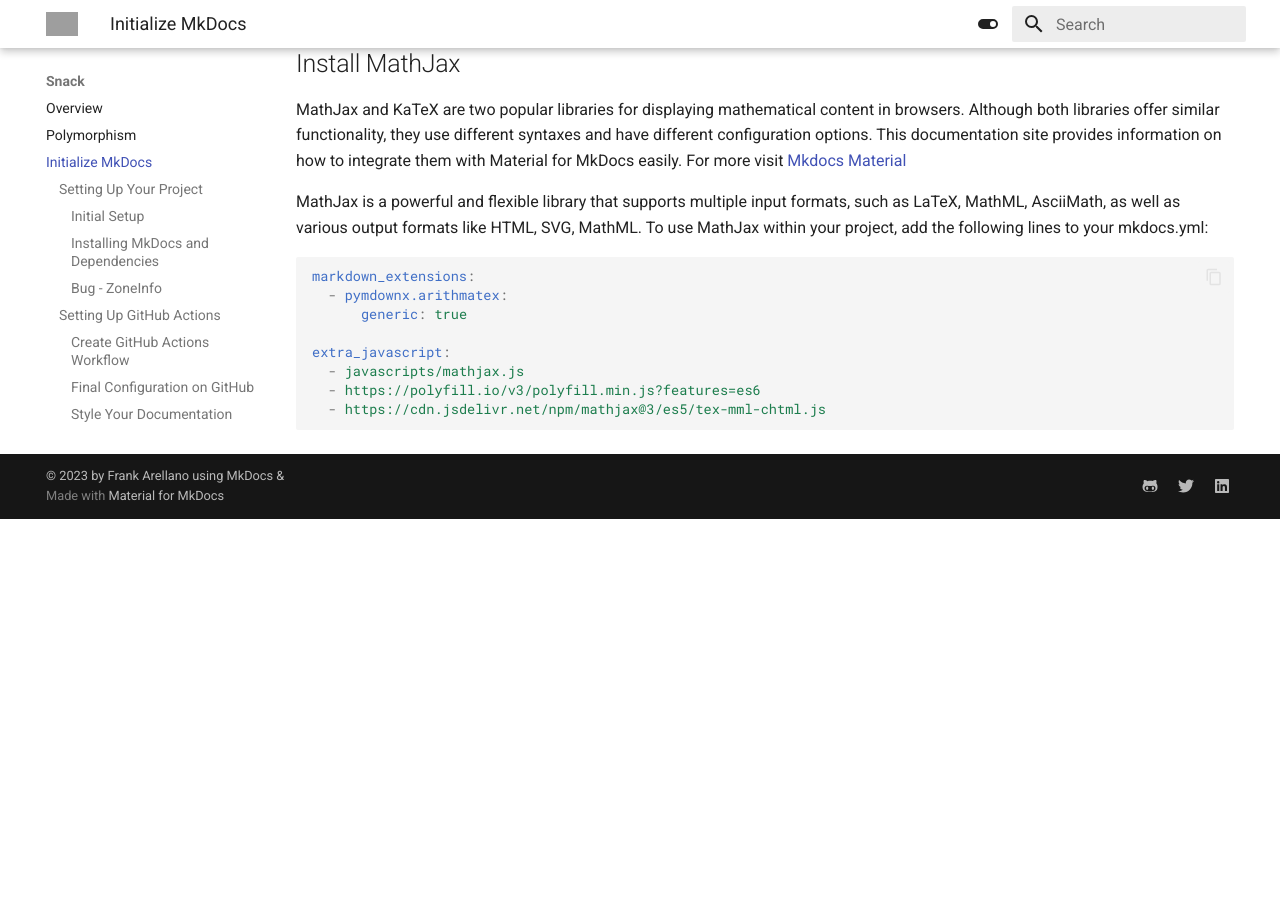
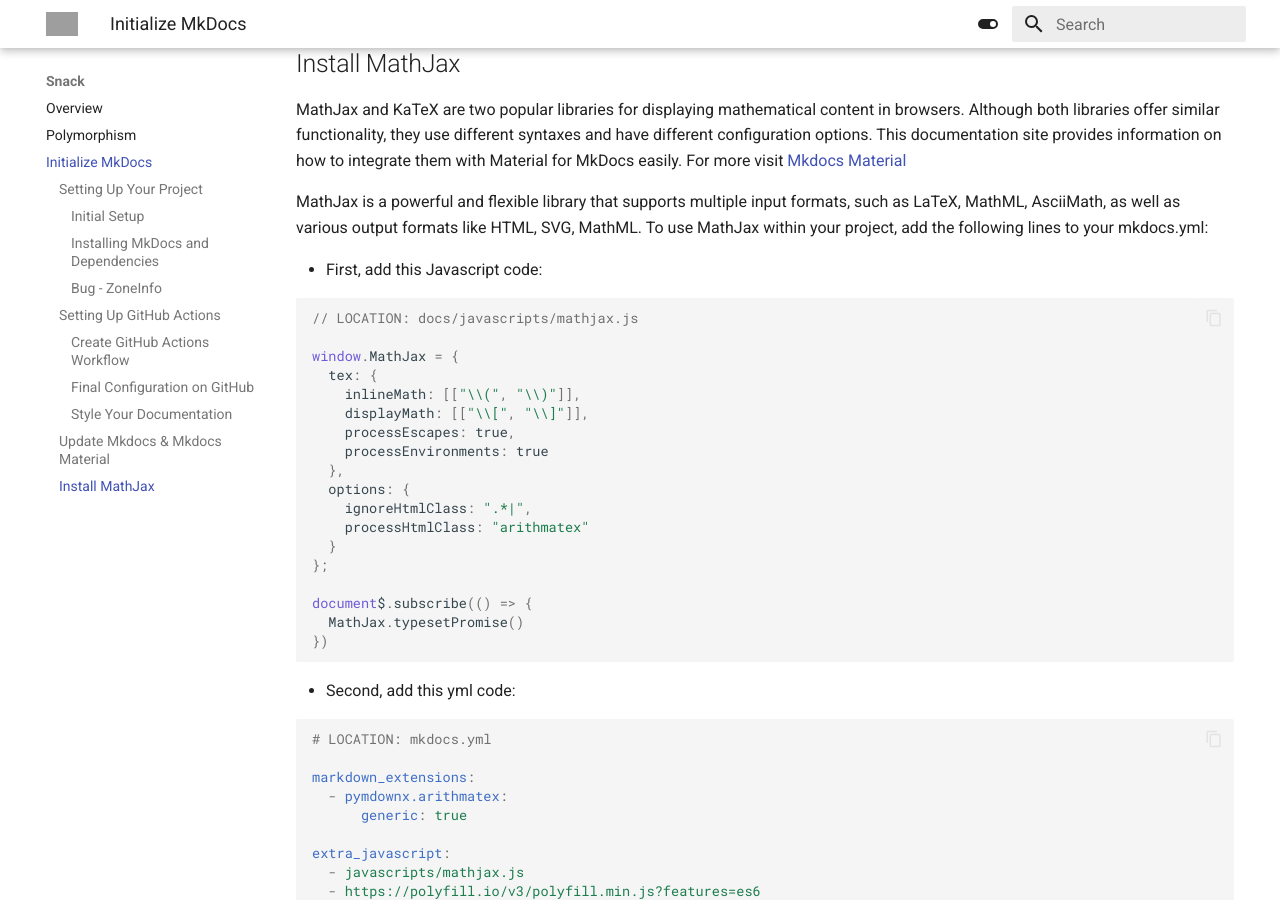
Before and after one commit to plexoio/djangoviews, an MkDocs documentation site: the page built from docs/snack/initialize/initial.md, in a window 1280 px wide and 900 px high, scrolled down 3204 px. Built offline with MkDocs 1.6.1 and Material for MkDocs 9.7.7, drawn with Linux system fonts in a browser that asks for light colours; before the commit the page ends 3723 px from its top, so only the background shows below that; grey boxes are pictures that could not be loaded.

Commit message:
docs: update MathJax docs

````diff
--- a/docs/snack/initialize/initial.md
+++ b/docs/snack/initialize/initial.md
@@ -144,7 +144,34 @@
 
 MathJax is a powerful and flexible library that supports multiple input formats, such as LaTeX, MathML, AsciiMath, as well as various output formats like HTML, SVG, MathML. To use MathJax within your project, add the following lines to your mkdocs.yml:
 
+- First, add this Javascript code:
+
+```javascript
+// LOCATION: docs/javascripts/mathjax.js
+
+window.MathJax = {
+  tex: {
+    inlineMath: [["\\(", "\\)"]],
+    displayMath: [["\\[", "\\]"]],
+    processEscapes: true,
+    processEnvironments: true
+  },
+  options: {
+    ignoreHtmlClass: ".*|",
+    processHtmlClass: "arithmatex"
+  }
+};
+
+document$.subscribe(() => {
+  MathJax.typesetPromise()
+})
+```
+
+- Second, add this yml code:
+
 ```yaml
+# LOCATION: mkdocs.yml
+
 markdown_extensions:
   - pymdownx.arithmatex:
       generic: true
````
